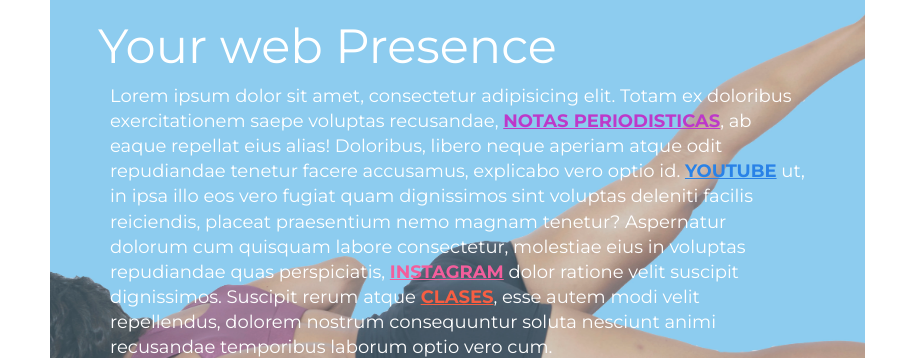
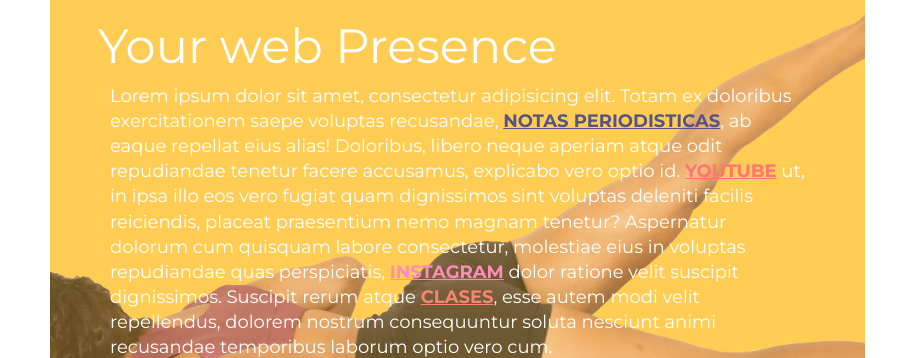
Before and after one commit to YesikaPerezRavelo/Yesika, a website: page pages/nosotros.html in a window 1280 px wide. Shown: the part 302-660 px from the top of the page, 0-905 px from the left. Drawn offline with nearby package versions, Linux system fonts and the light colour scheme.

Commit message:
portadados modificacion

```diff
--- a/scss/_nosotros.scss
+++ b/scss/_nosotros.scss
@@ -12,7 +12,7 @@
 .showcase {
   grid-area: showcase;
   min-height: 400px;
-  background: url(../img/portada.webp);
+  background: url(../img/portadados.webp);
   background-size: cover;
   background-position: center;
   padding: 3rem;
@@ -46,10 +46,10 @@ a:hover {
 
 /* Color Map */
 $colors: (
-  article: #bd39c9,
-  youtube: rgb(41, 130, 231),
-  community: rgb(243, 94, 156),
-  courses: #f85e42,
+  article: #555486,
+  youtube: rgb(255, 115, 115),
+  community: rgb(252, 140, 186),
+  courses: #fa846f,
 );
 
 @each $name, $color in $colors {
```
Also changed, not shown: css/style.css, img/portada.webp (deleted), img/portadados.webp (added), 1 other file.
